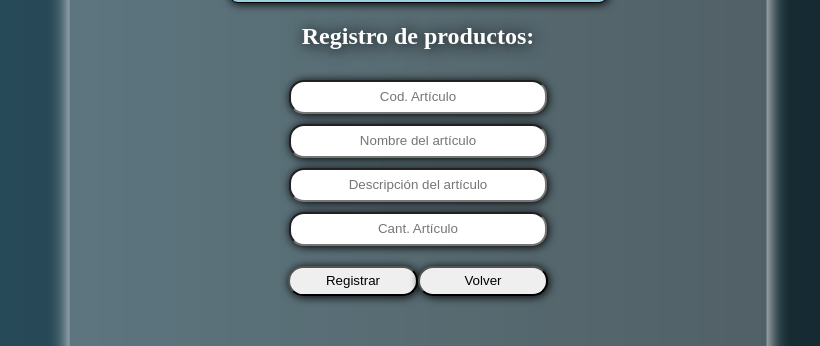
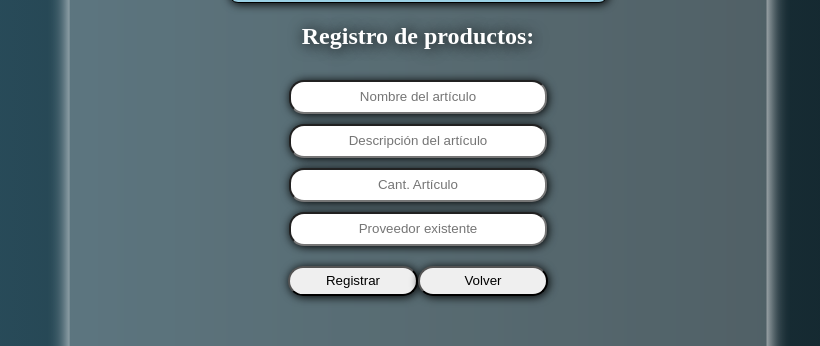
Before and after one commit to OmarLand/fs-pt-Final-Project-Omar-Landaeta, a React (Vite) app in the folder front/: page /productsnew in a window 1280 px wide. Shown: the part 190-536 px from the top of the page, without its empty margins (222-1042 px from the left). Built offline with nearby package versions, Linux system fonts and the light colour scheme; no server answers.

Commit message:
feat: Addes the new register from products and fixed a little bug in the backend controller of it

```diff
--- a/front/src/components/ProductsNew/index.jsx
+++ b/front/src/components/ProductsNew/index.jsx
@@ -1,11 +1,13 @@
+import Styled from './styles';
 import { Link } from 'wouter';
 
-import Styled from './styles';
-
+// Importación de mis componentes
 import Title from '../../components/Title';
 import NavBar from '../NavBar';
 import UserName from '../UserName';
 
+import { useForm } from 'react-hook-form';
+import { useProdRed } from '../../hooks';
 
 const links = [
     <Link href="/panel"><a className='links-styled'> Inicio </a></Link>,
@@ -19,6 +21,11 @@ const goBack = () => {
 
 
 const NewProductsForm = () => {
+
+    const { register, formState, handleSubmit } = useForm();
+
+    const doRegisterProd = useProdRed()
+
     return(
 
         <>
@@ -33,23 +40,25 @@ const NewProductsForm = () => {
 
                 <h2>Registro de productos:</h2>
 
-                <form>
+                <form onSubmit={ handleSubmit( doRegisterProd ) }>
 
-                    <input
+                    {/* <input
                         className="input-text"
                         placeholder='Cod. Artículo'
                         type="text"
                         name="cod_art"
                         id="cod_art "
+                        {...register("name_prod", { required:true })}
                     />
                     <br />
-
+                     */}
                     <input
                         className="input-text"
                         placeholder='Nombre del artículo'
                         type="text"
-                        name="name_art"
-                        id="name_art "
+                        name="name_prod"
+                        id="name_prod"
+                        {...register("name_prod", { required:true })}
                     />
                     <br />
 
@@ -57,8 +66,9 @@ const NewProductsForm = () => {
                         className="input-text"
                         placeholder='Descripción del artículo'
                         type="text"
-                        name="desc_art"
-                        id="desc_art "
+                        name="desc_prod	"
+                        id="desc_prod"
+                        {...register("desc_prod", { required:true })}
                     />
                     <br />
 
@@ -66,8 +76,19 @@ const NewProductsForm = () => {
                         className="input-text"
                         placeholder='Cant. Artículo'
                         type="text"
-                        name="quant_art"
-                        id="quant_art "
+                        name="quant_prod"
+                        id="quant_prod"
+                        {...register("quant_prod", { required:true })}
+                    />
+                    <br />
+
+                    <input
+                        className="input-text"
+                        placeholder='Proveedor existente'
+                        type="text"
+                        name="name_sup_product	"
+                        id="name_sup_product	"
+                        {...register("name_sup_product", { required:true })}
                     />
                     <br />
 
--- a/front/src/hooks/index.js
+++ b/front/src/hooks/index.js
@@ -4,3 +4,4 @@ export { useRegister }  from './useRegister';
 export { useLogOut }    from './useLogOut';
 export { useProducts }  from './useProducts';
 export { useSuppliers } from './useSuppliers';
+export { useProdRed } from './useProdReg';
--- /dev/null
+++ b/front/src/hooks/useProdReg.js
@@ -0,0 +1,20 @@
+import { useMutation, useQueryClient } from 'react-query'
+import { useLocation } from 'wouter'
+import { products } from '../services';
+
+export const useProdRed = () => {
+
+    const queryClient = useQueryClient();
+    const [, setLocation] = useLocation();
+
+    const { mutate : register} = useMutation({
+        mutationFn : products.registerProd,
+        onSuccess  : (data) => {
+            if( data.success ) setLocation('/panel');
+            console.info(" => Producto Registrado correctamente! <= ");
+        },
+    });
+
+    return register;
+
+};
--- a/front/src/services/index.js
+++ b/front/src/services/index.js
@@ -3,7 +3,7 @@ import { login, register, logout } from "./auth";
 import { info } from "./user";
 
 //Productos
-import { infoProd } from "./products"
+import { infoProd, registerProd } from "./products"
 
 //Proveedores
 import { infoSup, registerSup } from "./suppliers"
@@ -26,6 +26,7 @@ const user = {
 
 const products = {
     infoProd : infoProd( client ),
+    registerProd: registerProd( client ),
 }
 
 const suppliers = {
--- a/front/src/services/products.js
+++ b/front/src/services/products.js
@@ -16,3 +16,16 @@ export const infoProd = ( client ) => async() => {
     }
 
 }
+
+// Registro de nuevo usuario:
+export const registerProd = ( client ) => async( params ) => {
+
+    try {
+        const { data } = await client.post(`${PATH}/register`, params);
+        console.info('===> [Service] Registrando Data Productos : ', data);
+        return data;
+    } catch (error) {
+        console.info('===> [Service] Error al registrar Productos : ', error.message );
+        return { success: false }
+    }
+}
```
Also changed, not shown: 1 other file (tests, documents, lock files or other folders).
